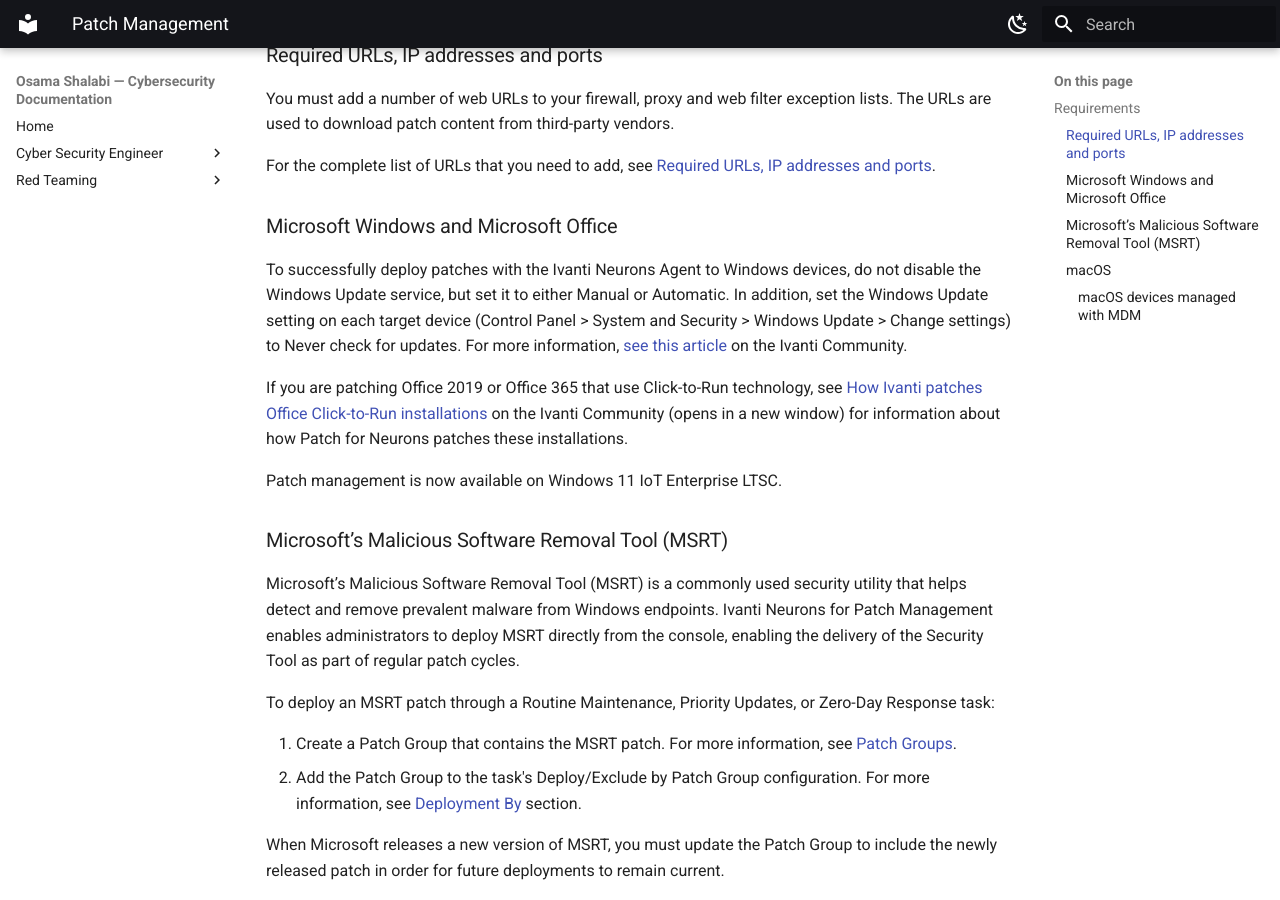
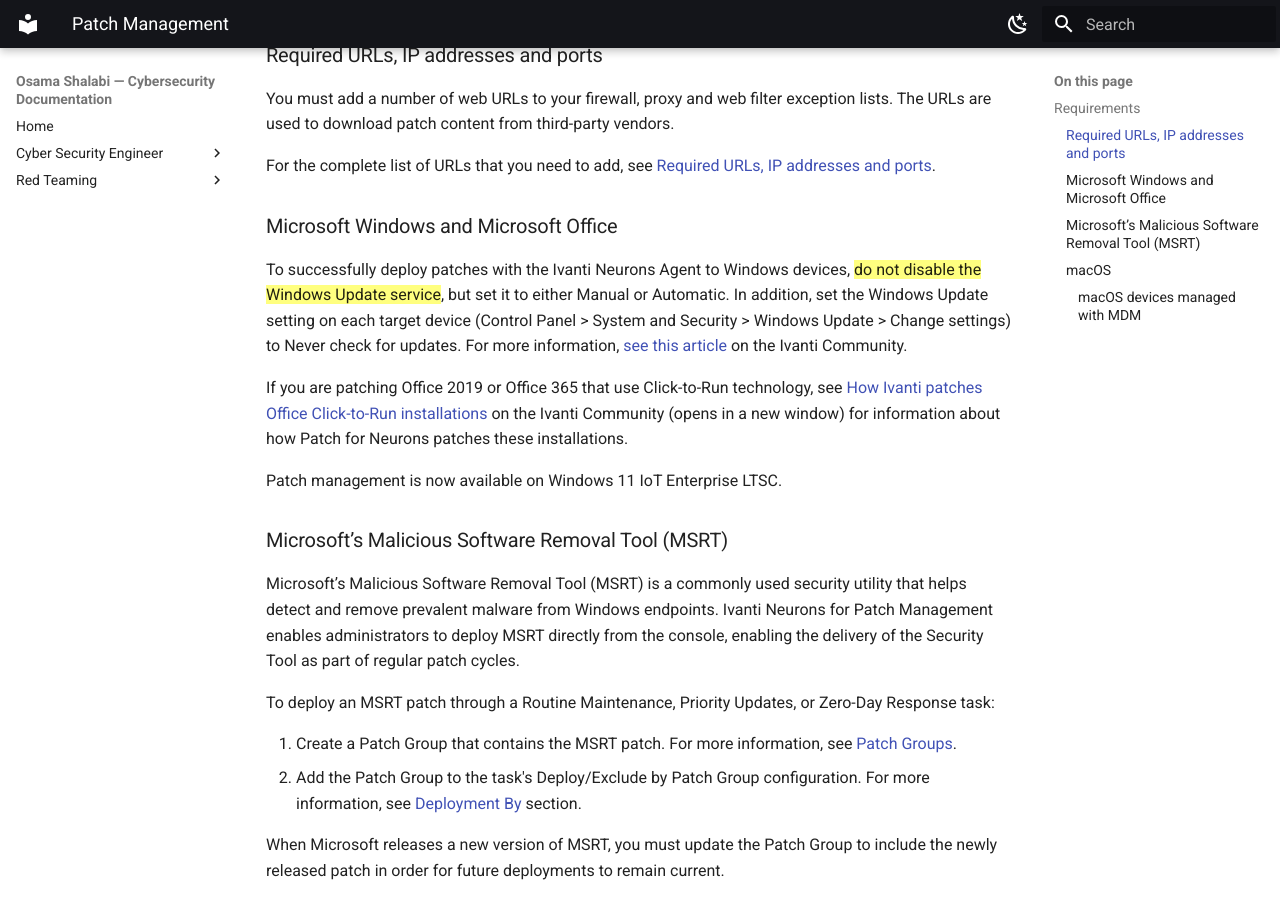
Before and after one commit to osamashalabi432-png/doc-osamashalabi, an MkDocs documentation site: the page built from docs/cyber-security-engineer/patch-management/ivanti/Patch Management.md, in a window 1280 px wide and 900 px high, scrolled down 1125 px. Built offline with MkDocs 1.6.1 and Material for MkDocs 9.7.7, drawn with Linux system fonts in a browser that asks for light colours.

Commit message:
vault backup: 2026-09-14 09:31:44

```diff
--- a/docs/cyber-security-engineer/patch-management/ivanti/Patch Management.md
+++ b/docs/cyber-security-engineer/patch-management/ivanti/Patch Management.md
@@ -27,7 +27,7 @@ For the complete list of URLs that you need to add, see [Required URLs, IP addre
 
 ### Microsoft Windows and Microsoft Office
 
-To successfully deploy patches with the Ivanti Neurons Agent to Windows devices, do not disable the Windows Update service, but set it to either Manual or Automatic. In addition, set the Windows Update setting on each target device (Control Panel > System and Security > Windows Update > Change settings) to Never check for updates. For more information, [see this article](https://forums.ivanti.com/s/article/Best-Practice-Windows-Automatic-Updates) on the Ivanti Community.
+To successfully deploy patches with the Ivanti Neurons Agent to Windows devices, ==do not disable the Windows Update service==, but set it to either Manual or Automatic. In addition, set the Windows Update setting on each target device (Control Panel > System and Security > Windows Update > Change settings) to Never check for updates. For more information, [see this article](https://forums.ivanti.com/s/article/Best-Practice-Windows-Automatic-Updates) on the Ivanti Community.
 
 If you are patching Office 2019 or Office 365 that use Click-to-Run technology, see [How Ivanti patches Office Click-to-Run installations](https://forums.ivanti.com/s/article/How-Security-Controls-patches-Office-Click-to-Run-installations) on the Ivanti Community (opens in a new window) for information about how Patch for Neurons patches these installations.
 
```
